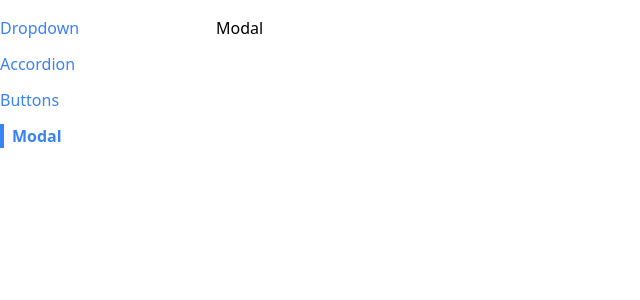
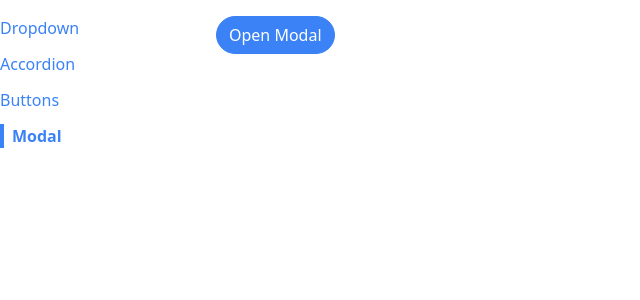
Before and after one commit to justanindieguy/react-course, a React (Create React App) app in the folder comps/: page /modal in a window 1280 px wide. Shown: the top 300 px of the page, without its empty margins (0-640 px from the left). Built offline with nearby package versions, Linux system fonts and the light colour scheme.

Commit message:
implement functionality to open the modal when clicking a button in ModalPage component

```diff
--- a/comps/public/index.html
+++ b/comps/public/index.html
@@ -39,5 +39,6 @@
       To begin the development, run `npm start` or `yarn start`.
       To create a production bundle, use `npm run build` or `yarn build`.
     -->
+    <div class="modal-container"></div>
   </body>
 </html>
--- a/comps/src/components/Modal.tsx
+++ b/comps/src/components/Modal.tsx
@@ -1,5 +1,13 @@
-const Modal: React.FC = () => {
-  return <div>Modal</div>;
+import ReactDOM from 'react-dom';
+
+const Modal = (): React.ReactPortal => {
+  return ReactDOM.createPortal(
+    <div>
+      <div className="absolute inset-0 bg-gray-300 opacity-80"></div>
+      <div className="absolute inset-40 p-10 bg-white">I'm a modal!</div>
+    </div>,
+    document.querySelector('.modal-container')!,
+  );
 };
 
 export default Modal;
--- a/comps/src/pages/ModalPage.tsx
+++ b/comps/src/pages/ModalPage.tsx
@@ -1,9 +1,19 @@
+import { useState } from 'react';
+
 import Modal from '../components/Modal';
+import Button from '../components/Button';
 
 const ModalPage: React.FC = () => {
+  const [showModal, setShowModal] = useState(false);
+
+  const handleClick = () => setShowModal(true);
+
   return (
     <div>
-      <Modal />
+      <Button onClick={handleClick} primary rounded>
+        Open Modal
+      </Button>
+      {showModal && <Modal />}
     </div>
   );
 };
```
